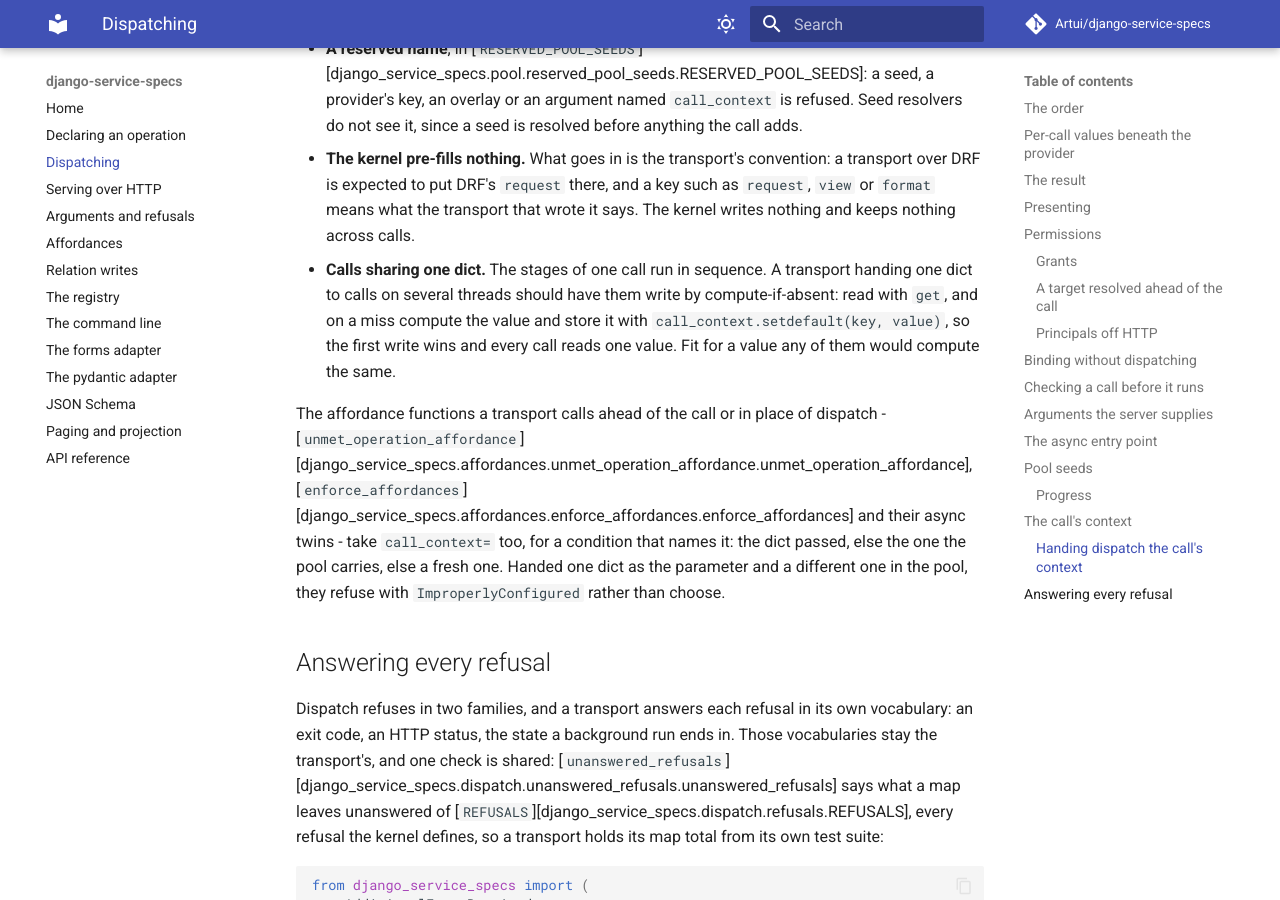
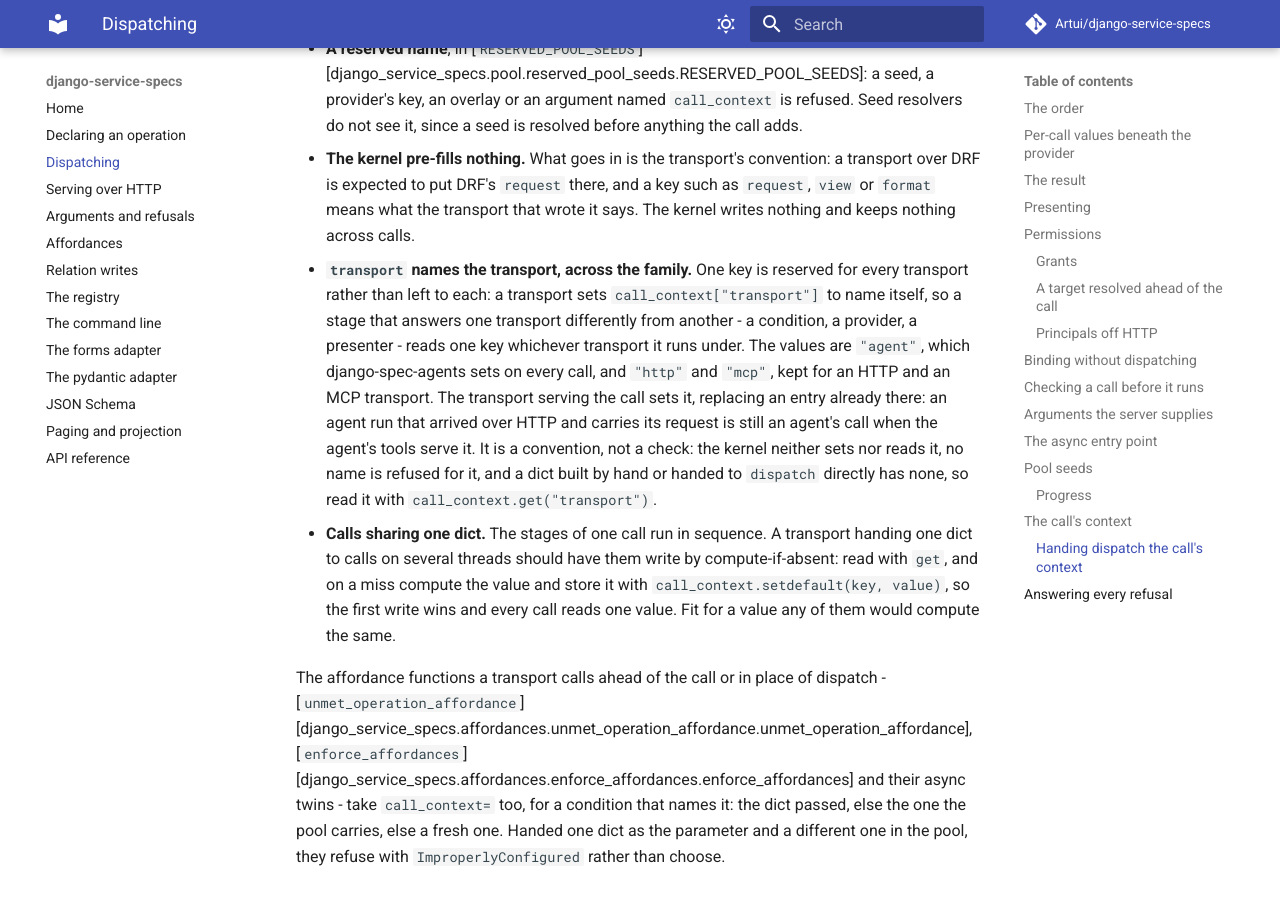
Before and after one commit to Artui/django-service-specs, an MkDocs documentation site: the page built from docs/dispatching.md, in a window 1280 px wide and 900 px high, scrolled down 20056 px. Built offline with MkDocs 1.6.1 and Material for MkDocs 9.7.7, drawn with Linux system fonts in a browser that asks for light colours; comment, search, counter and statistics services are not loaded.

Commit message:
Document call_context["transport"] as the family's transport key
A transport sets call_context["transport"] to name itself, "agent" today
and "http" and "mcp" for an HTTP and an MCP transport, replacing an entry
already there, so a stage reads one key under every transport. A
convention only: the kernel neither sets nor checks it and defines no
constant for it. A test holds that dispatch hands the entry to every
stage untouched.

Co-Authored-By: Claude Opus 5.5 <noreply@anthropic.com>

```diff
--- a/docs/dispatching.md
+++ b/docs/dispatching.md
@@ -760,6 +760,18 @@ what the service left there.
   and a key such as `request`, `view` or `format` means what the transport
   that wrote it says.
   The kernel writes nothing and keeps nothing across calls.
+- **`transport` names the transport, across the family.** One key is reserved
+  for every transport rather than left to each: a transport sets
+  `call_context["transport"]` to name itself, so a stage that answers one
+  transport differently from another - a condition, a provider, a presenter -
+  reads one key whichever transport it runs under. The values are `"agent"`,
+  which django-spec-agents sets on every call, and `"http"` and `"mcp"`, kept
+  for an HTTP and an MCP transport. The transport serving the call sets it,
+  replacing an entry already there: an agent run that arrived over HTTP and
+  carries its request is still an agent's call when the agent's tools serve it.
+  It is a convention, not a check: the kernel neither sets nor reads it, no
+  name is refused for it, and a dict built by hand or handed to `dispatch`
+  directly has none, so read it with `call_context.get("transport")`.
 - **Calls sharing one dict.** The stages of one call run in sequence. A
   transport handing one dict to calls on several threads should have them
   write by compute-if-absent: read with `get`, and on a miss compute the value
```
Also changed, not shown: CHANGELOG.md (+11 -0 lines), 3 other files.
